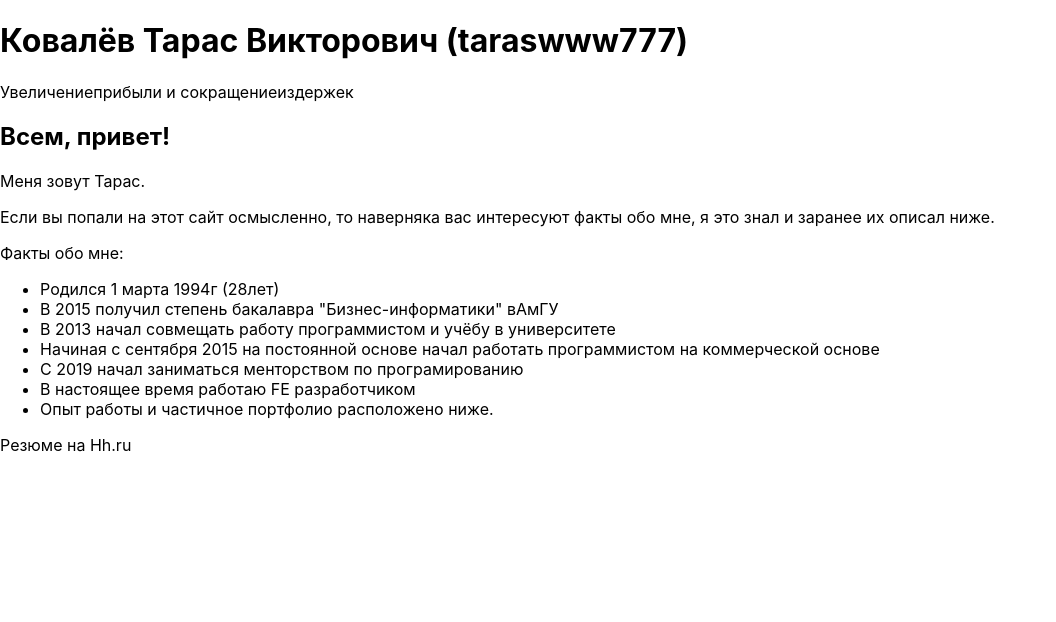
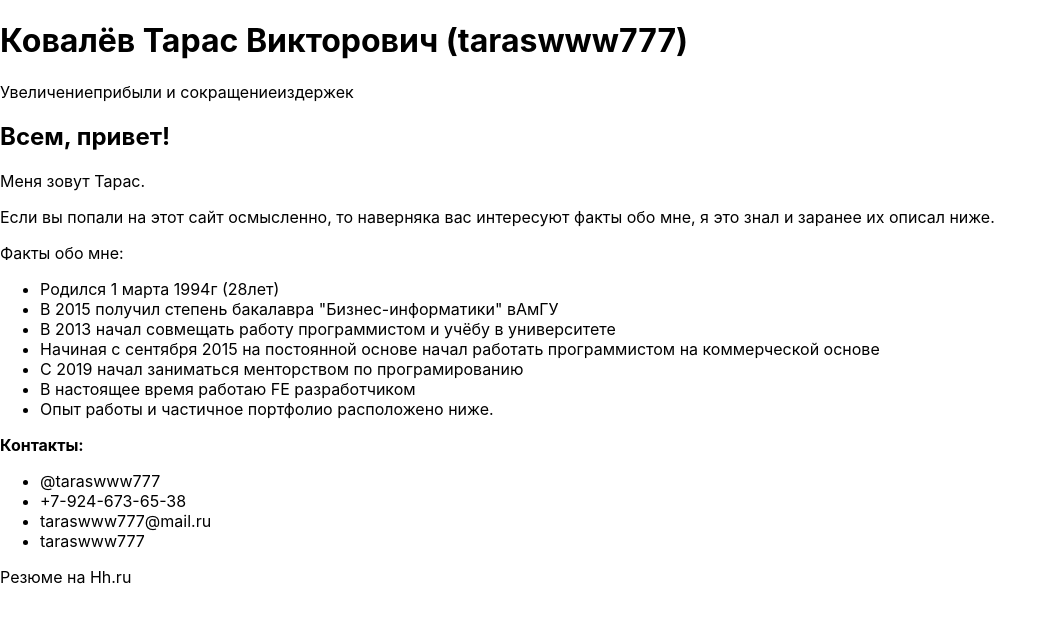
Before and after one commit to taraswww777/taraswww777.dev, a Next.js app: page / in a window 1280 px wide. Shown: the top 622 px of the page, without its empty margins (0-1056 px from the left). Built offline with nearby package versions, Linux system fonts and the light colour scheme.

Commit message:
ContactsComponent

```diff
--- /dev/null
+++ b/src/__data/index.ts
@@ -0,0 +1,7 @@
+import dataContacts from './contacts.json';
+import dataWorkExperience from './work-experience.json';
+
+export {
+  dataContacts,
+  dataWorkExperience
+}
--- /dev/null
+++ b/src/components/contacts/contacts.component.tsx
@@ -0,0 +1,51 @@
+import {faWhatsapp, faTelegram, faGithub} from '@fortawesome/free-brands-svg-icons';
+import {faPhone, faEnvelope} from '@fortawesome/free-solid-svg-icons';
+import {IconProp} from '@fortawesome/fontawesome-svg-core';
+import {useEffect, useState} from "react";
+import {dataContacts} from "../../__data";
+
+const ICONS: Record<string, IconProp> = {
+  faTelegram,
+  faPhone,
+  faEnvelope,
+  faGithub,
+}
+
+interface Contact {
+  href: string,
+  code: string,
+  text: string,
+  icon: IconProp
+}
+
+export const ContactsComponent = () => {
+  const [contacts, setContacts] = useState<Contact[]>([]);
+
+  useEffect(() => {
+    setContacts(dataContacts.map((contact): Contact => ({
+      ...contact,
+      icon: ICONS[contact.icon]
+    })));
+  }, []);
+
+  return (
+    <div>
+      <strong>Контакты:</strong>
+      <ul>
+        {contacts.map(({href, code, text}) => (
+          <li className="mt-2">
+            <a
+              href={href}
+              id={code}
+              title={text}
+              target="_blank"
+            >
+              {/*<fa-icon icon={icon} style="font-size: 1rem; display: inline-block; max-height: 1rem"></fa-icon>*/}
+              {text}
+            </a>
+          </li>
+        ))}
+      </ul>
+    </div>
+  );
+}
--- a/src/pages/index.tsx
+++ b/src/pages/index.tsx
@@ -3,6 +3,7 @@ import Image from 'next/image'
 import styles from '../styles/Home.module.css'
 import {HeaderComponent} from "../components/header/header.component";
 import {AboutMeComponent} from "../components/about-me/about-me.component";
+import {ContactsComponent} from "../components/contacts/contacts.component";
 
 export default function Home() {
   return (
@@ -18,7 +19,7 @@ export default function Home() {
           </div>
         </main>
         <footer className="col-12 mt-4">
-          {/*<app-contacts></app-contacts>*/}
+          <ContactsComponent/>
           <a
             className="btn btn-dark d-block text-uppercase mt-4"
             href="https://ryazan.hh.ru/resume/4c039332ff03d40aad0039ed1f364961696744"
--- a/src/resources/contacts.ts
+++ /dev/null
@@ -1,6 +0,0 @@
-import contactsData from './__data/contacts.json';
-import {ContactDto} from 'src/types/dto';
-
-export const loadContacts = async (): Promise<ContactDto[]> => (
-  contactsData
-);
--- a/src/resources/work-experience.ts
+++ b/src/resources/work-experience.ts
@@ -1,5 +1,5 @@
-import dataWorkExperience from './__data/work-experience.json';
 import {WorkExperienceDto} from 'src/types/dto';
+import {dataWorkExperience} from "../__data";
 
 
 export const loadWorkExperience = (): WorkExperienceDto[] => (
```
Also changed, not shown: src/components/contacts/contacts.component.html (deleted, +0 -16 lines), src/components/contacts/contacts.component.ts (deleted, +0 -44 lines), src/__data/contacts.json (renamed from src/resources/__data/contacts.json), src/__data/work-experience.json (renamed from src/resources/__data/work-experience.json).
